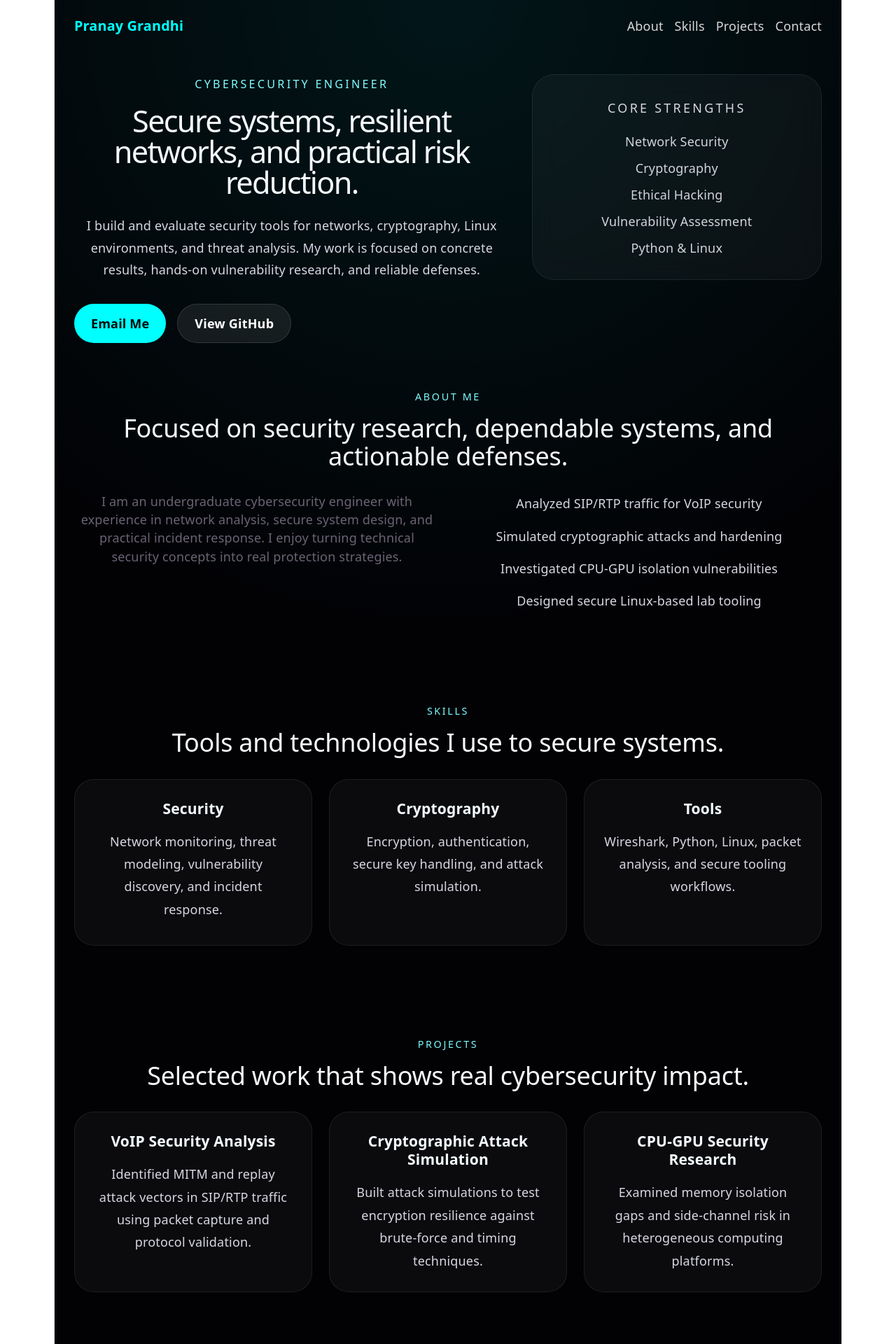
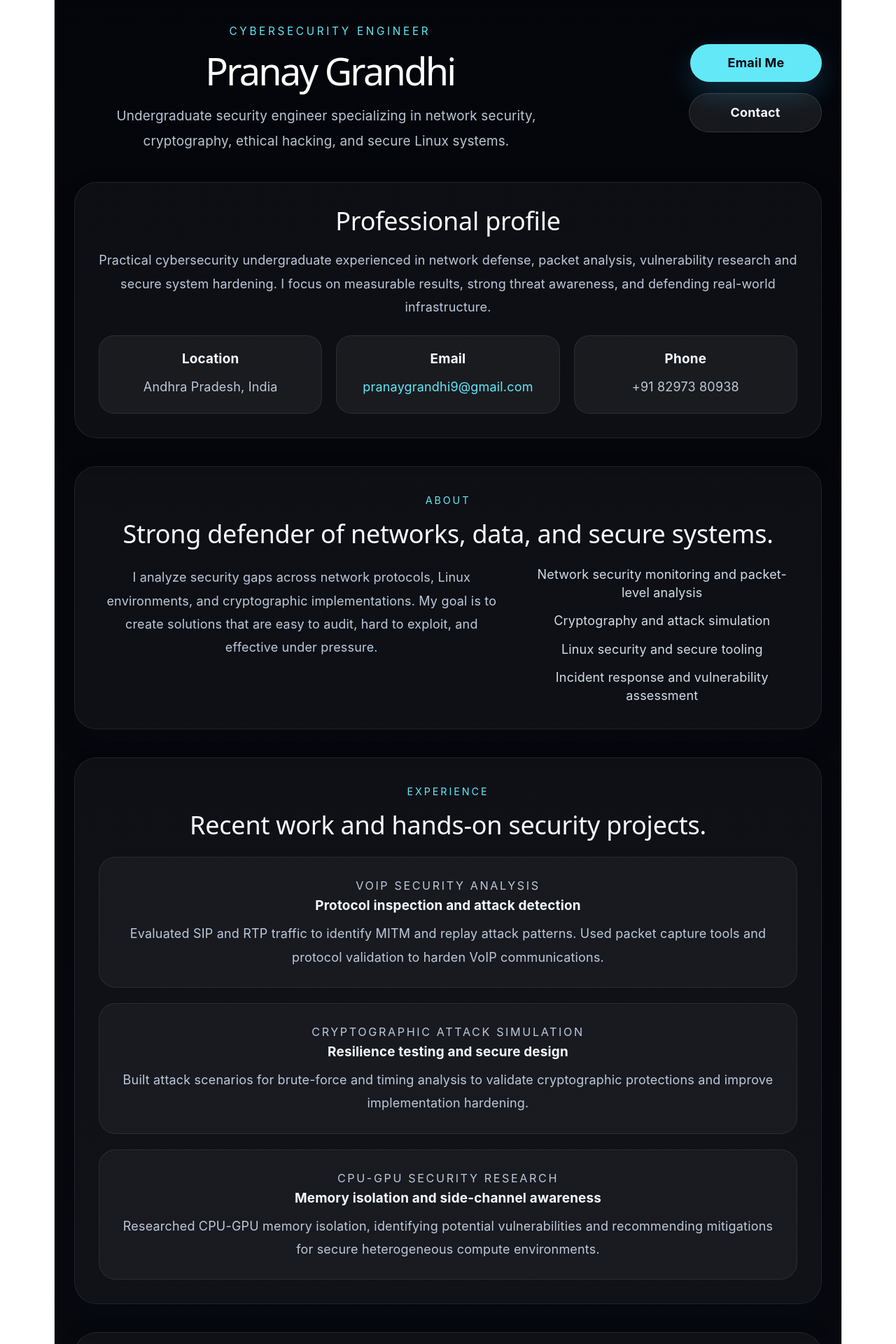
Before and after one commit to pranaygrandhi/pranaygrandhi.github.io, a React app: page / in a window 1280 px wide. Shown: the top 1920 px of the page at 70% size. Built offline with nearby package versions, Linux system fonts and the light colour scheme; the HTML template or start-up script is replaced by a standard one.

Commit message:
updated portfolio

```diff
--- a/src/App.css
+++ b/src/App.css
@@ -1,86 +1,237 @@
 .portfolio-app {
   min-height: 100vh;
-  color: var(--text);
-  background: radial-gradient(circle at top, rgba(0, 255, 255, 0.08), transparent 35%), #020205;
+  padding: 32px 0 48px;
+  background: linear-gradient(180deg, #04050a 0%, #090b12 100%);
+  color: #e6eaef;
+  font-family: Inter, system-ui, -apple-system, BlinkMacSystemFont, 'Segoe UI', sans-serif;
 }
 
-.site-header {
-  display: flex;
-  justify-content: space-between;
-  align-items: center;
-  gap: 24px;
+.resume-header {
   max-width: 1120px;
   margin: 0 auto;
-  padding: 24px 28px 0;
+  padding: 0 28px;
+  display: grid;
+  grid-template-columns: 1.4fr 0.6fr;
+  gap: 24px;
+  align-items: center;
 }
 
-.brand {
-  color: #00ffff;
-  font-size: 1.1rem;
-  font-weight: 700;
+.eyebrow {
+  letter-spacing: 0.24em;
+  text-transform: uppercase;
+  color: #62e8f7;
+  font-size: 0.85rem;
+  margin-bottom: 16px;
+}
+
+.resume-header h1 {
+  font-size: clamp(3rem, 4vw, 4.5rem);
+  margin: 0;
+  line-height: 1;
+  letter-spacing: -0.05em;
+  color: #fff;
+}
+
+.headline {
+  margin: 20px 0 0;
+  font-size: 1.05rem;
+  line-height: 1.9;
+  color: #b9c6d3;
+  max-width: 720px;
+}
+
+.header-actions {
+  display: flex;
+  justify-content: flex-end;
+  gap: 16px;
+  flex-wrap: wrap;
+}
+
+.btn {
+  display: inline-flex;
+  align-items: center;
+  justify-content: center;
+  min-width: 140px;
+  padding: 16px 28px;
+  border-radius: 999px;
+  font-weight: 600;
+  text-decoration: none;
+  transition: transform 0.2s ease, box-shadow 0.2s ease, background 0.2s ease;
+}
+
+.btn:hover {
+  transform: translateY(-1px);
+}
+
+.btn-primary {
+  background: linear-gradient(90deg, #6be9ff 0%, #31c4ff 100%);
+  color: #06121d;
+  box-shadow: 0 16px 40px rgba(49, 196, 255, 0.22);
+}
+
+.btn-secondary {
+  background: rgba(255, 255, 255, 0.06);
+  color: #e6f7ff;
+  border: 1px solid rgba(255, 255, 255, 0.12);
+}
+
+.resume-main {
+  max-width: 1120px;
+  margin: 40px auto 0;
+  padding: 0 28px;
+  display: grid;
+  gap: 40px;
+}
+
+.resume-overview,
+.resume-section {
+  background: rgba(255, 255, 255, 0.04);
+  border: 1px solid rgba(255, 255, 255, 0.08);
+  border-radius: 32px;
+  padding: 34px;
+  box-shadow: 0 18px 40px rgba(2, 10, 26, 0.16);
+}
+
+.overview-card {
+  margin-bottom: 24px;
+}
+
+.overview-card h2,
+.section-heading h2 {
+  font-size: clamp(2rem, 2.8vw, 2.5rem);
+  margin: 0 0 18px;
+  color: #f8fbff;
+}
+
+.overview-card p,
+.resume-section p,
+.detail-cards p,
+.timeline-item p {
+  color: #bdc9d9;
+  line-height: 1.85;
+  margin: 0;
+}
+
+.detail-cards {
+  display: grid;
+  grid-template-columns: repeat(3, minmax(180px, 1fr));
+  gap: 20px;
+}
+
+.detail-cards article {
+  background: rgba(255, 255, 255, 0.05);
+  border: 1px solid rgba(255, 255, 255, 0.08);
+  border-radius: 22px;
+  padding: 20px;
+}
+
+.detail-cards h3,
+.timeline-item h3,
+.contact-card-large h3,
+.education-card h3 {
+  margin: 0 0 10px;
+  color: #f4fbff;
+  font-size: 1.05rem;
+}
+
+.detail-cards p a,
+.contact-card-large a {
+  color: #62e8f7;
   text-decoration: none;
 }
 
-.site-nav {
-  display: flex;
-  flex-wrap: wrap;
+.section-heading span {
+  display: inline-block;
+  color: #62e8f7;
+  text-transform: uppercase;
+  letter-spacing: 0.2em;
+  font-size: 0.8rem;
+  margin-bottom: 14px;
+}
+
+.section-heading {
+  margin-bottom: 24px;
+}
+
+.text-grid {
+  display: grid;
+  grid-template-columns: 1.2fr 0.8fr;
+  gap: 32px;
+}
+
+.text-grid ul {
+  list-style: none;
+  padding: 0;
+  margin: 0;
+  display: grid;
+  gap: 14px;
+}
+
+.text-grid li {
+  color: #d3dce8;
+}
+
+.timeline {
+  display: grid;
+  gap: 22px;
+}
+
+.timeline-item {
+  background: rgba(255, 255, 255, 0.04);
+  border: 1px solid rgba(255, 255, 255, 0.08);
+  border-radius: 24px;
+  padding: 26px;
+}
+
+.timeline-date {
+  margin: 0 0 10px;
+  font-size: 0.9rem;
+  color: #62e8f7;
+  text-transform: uppercase;
+  letter-spacing: 0.16em;
+}
+
+.skills-grid {
+  display: grid;
+  grid-template-columns: repeat(4, minmax(0, 1fr));
   gap: 16px;
 }
 
-.site-nav a {
-  color: rgba(255, 255, 255, 0.84);
-  text-decoration: none;
-  font-weight: 500;
-  transition: color 0.2s ease;
+.skills-grid span {
+  display: inline-flex;
+  align-items: center;
+  justify-content: center;
+  padding: 14px 16px;
+  border-radius: 999px;
+  background: rgba(255, 255, 255, 0.06);
+  color: #eaf1f8;
+  font-weight: 600;
 }
 
-.site-nav a:hover,
-.site-nav a:focus-visible {
-  color: #00ffff;
+.education-card {
+  background: rgba(255, 255, 255, 0.04);
+  border: 1px solid rgba(255, 255, 255, 0.08);
+  border-radius: 24px;
+  padding: 26px;
 }
 
-.hero {
+.contact-section .contact-card-large {
   display: grid;
-  grid-template-columns: minmax(0, 1.2fr) minmax(280px, 0.8fr);
-  gap: 32px;
-  align-items: start;
-  max-width: 1120px;
-  margin: 0 auto;
-  padding: 56px 28px 0;
+  grid-template-columns: 1.3fr 0.7fr;
+  gap: 24px;
+  align-items: center;
+  background: rgba(255, 255, 255, 0.06);
+  border: 1px solid rgba(255, 255, 255, 0.08);
+  border-radius: 28px;
+  padding: 32px;
 }
 
-.hero-copy {
-  max-width: 640px;
+.contact-card-large h3 {
+  margin-top: 0;
 }
 
-.eyebrow {
-  display: inline-block;
-  margin-bottom: 18px;
-  font-size: 0.9rem;
-  letter-spacing: 0.2em;
-  text-transform: uppercase;
-  color: #7efcff;
-}
-
-.hero h1 {
-  font-size: clamp(2.4rem, 3vw, 4rem);
-  line-height: 1.02;
-  margin: 0 0 24px;
-  color: #f4fbff;
-}
-
-.hero p {
-  font-size: 1rem;
-  line-height: 1.75;
-  max-width: 640px;
-  color: #d7d7e3;
-}
-
-.hero-actions {
-  display: flex;
-  flex-wrap: wrap;
-  gap: 16px;
-  margin-top: 32px;
+.contact-card-large p {
+  color: #d2dae5;
 }
 
 .btn {
@@ -89,9 +240,9 @@
   justify-content: center;
   border-radius: 999px;
   padding: 14px 24px;
-  font-weight: 600;
+  font-weight: 700;
   text-decoration: none;
-  transition: transform 0.2s ease, box-shadow 0.2s ease, background-color 0.2s ease;
+  transition: transform 0.2s ease, box-shadow 0.2s ease, color 0.2s ease;
 }
 
 .btn:hover,
@@ -100,177 +251,53 @@
 }
 
 .btn-primary {
-  background: #00ffff;
-  color: #050505;
+  background: #62e8f7;
+  color: #020617;
 }
 
 .btn-secondary {
   background: rgba(255, 255, 255, 0.08);
-  color: #fff;
+  color: #f8fbff;
   border: 1px solid rgba(255, 255, 255, 0.12);
 }
 
-.hero-panel {
-  background: rgba(255, 255, 255, 0.04);
-  border: 1px solid rgba(255, 255, 255, 0.08);
-  border-radius: 32px;
-  padding: 32px;
-  backdrop-filter: blur(16px);
-}
-
-.hero-panel-content {
-  display: grid;
-  gap: 18px;
-}
-
-.panel-title {
-  color: #84ffff;
-  font-size: 0.9rem;
-  text-transform: uppercase;
-  letter-spacing: 0.18em;
-}
-
-.hero-panel ul {
-  list-style: none;
-  padding: 0;
-  margin: 0;
-  display: grid;
-  gap: 12px;
-}
-
-.hero-panel li {
-  color: #d1d5db;
-}
-
-.section {
-  max-width: 1120px;
-  margin: 0 auto;
-  padding: 64px 28px;
-}
-
-.section-intro span {
-  display: block;
-  margin-bottom: 12px;
-  color: #7efcff;
-  text-transform: uppercase;
-  letter-spacing: 0.18em;
-  font-size: 0.8rem;
-}
-
-.section-intro h2 {
-  font-size: clamp(2rem, 2.4vw, 2.75rem);
-  margin: 0;
-  color: #f7fafc;
-  line-height: 1.1;
-}
-
-.section-grid,
-.skill-grid,
-.project-grid,
-.contact-grid {
-  display: grid;
-  gap: 24px;
-  margin-top: 32px;
-}
-
-.section-grid {
-  grid-template-columns: repeat(2, minmax(0, 1fr));
-}
-
-.about-list {
-  list-style: none;
-  padding: 0;
-  margin: 0;
-  display: grid;
-  gap: 14px;
-}
-
-.about-list li {
-  color: #d7d7e3;
-  line-height: 1.8;
-}
-
-.skill-grid {
-  grid-template-columns: repeat(3, minmax(220px, 1fr));
-}
-
-.skill-card,
-.project-card,
-.contact-card {
-  background: rgba(255, 255, 255, 0.04);
-  border: 1px solid rgba(255, 255, 255, 0.08);
-  border-radius: 28px;
-  padding: 28px;
-  min-height: 180px;
-}
-
-.skill-card h3,
-.project-card h3,
-.contact-card h3 {
-  margin-top: 0;
-  margin-bottom: 18px;
-  color: #f4fbff;
-}
-
-.skill-card p,
-.project-card p,
-.contact-card p {
-  color: #d7d7e3;
-  line-height: 1.8;
-}
-
-.project-grid {
-  grid-template-columns: repeat(3, minmax(240px, 1fr));
-}
-
-.contact-grid {
-  grid-template-columns: repeat(3, minmax(200px, 1fr));
-}
-
-.contact-card a {
-  color: #00ffff;
-  text-decoration: none;
-}
-
-.site-footer {
-  max-width: 1120px;
-  margin: 0 auto;
-  padding: 24px 28px 48px;
-  color: #8892b0;
-  font-size: 0.95rem;
-  text-align: center;
-}
-
-@media (max-width: 1000px) {
-  .hero {
+@media (max-width: 1024px) {
+  .resume-header,
+  .text-grid,
+  .detail-cards,
+  .contact-card-large {
     grid-template-columns: 1fr;
   }
 
-  .section-grid,
-  .skill-grid,
-  .project-grid,
-  .contact-grid {
-    grid-template-columns: 1fr;
+  .header-actions {
+    justify-content: start;
   }
 }
 
-@media (max-width: 640px) {
-  .site-header {
-    flex-direction: column;
-    align-items: flex-start;
-    padding: 20px 20px 0;
+@media (max-width: 720px) {
+  .resume-header {
+    padding: 0 20px;
   }
 
-  .hero {
-    padding-top: 40px;
+  .resume-main {
+    padding: 0 20px;
   }
 
-  .section {
-    padding: 52px 20px;
+  .skills-grid {
+    grid-template-columns: repeat(2, minmax(0, 1fr));
+  }
+}
+
+@media (max-width: 520px) {
+  .resume-header h1 {
+    font-size: 2.4rem;
+  }
+
+  .headline {
+    font-size: 1rem;
   }
 
   .btn {
     width: 100%;
-    justify-content: center;
   }
 }
--- a/src/App.jsx
+++ b/src/App.jsx
@@ -3,159 +3,174 @@ import './App.css'
 function App() {
   return (
     <div className="portfolio-app">
-      <header className="site-header">
-        <a href="#top" className="brand">
-          Pranay Grandhi
-        </a>
+      <header className="resume-header">
+        <div>
+          <p className="eyebrow">Cybersecurity Engineer</p>
+          <h1>Pranay Grandhi</h1>
+          <p className="headline">
+            Undergraduate security engineer specializing in network security,
+            cryptography, ethical hacking, and secure Linux systems.
+          </p>
+        </div>
 
-        <nav className="site-nav" aria-label="Primary navigation">
-          <a href="#about">About</a>
-          <a href="#skills">Skills</a>
-          <a href="#projects">Projects</a>
-          <a href="#contact">Contact</a>
-        </nav>
+        <div className="header-actions">
+          <a className="btn btn-primary" href="mailto:pranaygrandhi9@gmail.com">
+            Email Me
+          </a>
+          <a className="btn btn-secondary" href="#contact">
+            Contact</a>
+        </div>
       </header>
 
-      <main>
-        <section className="hero" id="top">
-          <div className="hero-copy">
-            <span className="eyebrow">Cybersecurity Engineer</span>
-            <h1>Secure systems, resilient networks, and practical risk reduction.</h1>
+      <main className="resume-main">
+        <section className="resume-overview">
+          <div className="overview-card">
+            <h2>Professional profile</h2>
             <p>
-              I build and evaluate security tools for networks, cryptography,
-              Linux environments, and threat analysis. My work is focused on
-              concrete results, hands-on vulnerability research, and reliable
-              defenses.
+              Practical cybersecurity undergraduate experienced in network
+              defense, packet analysis, vulnerability research and secure
+              system hardening. I focus on measurable results, strong threat
+              awareness, and defending real-world infrastructure.
             </p>
-
-            <div className="hero-actions">
-              <a className="btn btn-primary" href="mailto:pranaygrandhi9@gmail.com">
-                Email Me
-              </a>
-              <a
-                className="btn btn-secondary"
-                href="https://github.com/pranaygrandhi"
-                target="_blank"
-                rel="noreferrer"
-              >
-                View GitHub
-              </a>
-            </div>
           </div>
 
-          <div className="hero-panel">
-            <div className="hero-panel-content">
-              <p className="panel-title">Core strengths</p>
+          <div className="detail-cards">
+            <article>
+              <h3>Location</h3>
+              <p>Andhra Pradesh, India</p>
+            </article>
+            <article>
+              <h3>Email</h3>
+              <p>
+                <a href="mailto:pranaygrandhi9@gmail.com">pranaygrandhi9@gmail.com</a>
+              </p>
+            </article>
+            <article>
+              <h3>Phone</h3>
+              <p>+91 82973 80938</p>
+            </article>
+          </div>
+        </section>
+
+        <section className="resume-section" id="about">
+          <div className="section-heading">
+            <span>About</span>
+            <h2>Strong defender of networks, data, and secure systems.</h2>
+          </div>
+
+          <div className="text-grid">
+            <div>
+              <p>
+                I analyze security gaps across network protocols, Linux
+                environments, and cryptographic implementations. My goal is to
+                create solutions that are easy to audit, hard to exploit, and
+                effective under pressure.
+              </p>
+            </div>
+            <div>
               <ul>
-                <li>Network Security</li>
-                <li>Cryptography</li>
-                <li>Ethical Hacking</li>
-                <li>Vulnerability Assessment</li>
-                <li>Python & Linux</li>
+                <li>Network security monitoring and packet-level analysis</li>
+                <li>Cryptography and attack simulation</li>
+                <li>Linux security and secure tooling</li>
+                <li>Incident response and vulnerability assessment</li>
               </ul>
             </div>
           </div>
         </section>
 
-        <section className="section about" id="about">
-          <div className="section-intro">
-            <span>About Me</span>
-            <h2>Focused on security research, dependable systems, and actionable defenses.</h2>
+        <section className="resume-section" id="experience">
+          <div className="section-heading">
+            <span>Experience</span>
+            <h2>Recent work and hands-on security projects.</h2>
           </div>
 
-          <div className="section-grid">
-            <div>
+          <div className="timeline">
+            <article className="timeline-item">
+              <p className="timeline-date">VoIP Security Analysis</p>
+              <h3>Protocol inspection and attack detection</h3>
               <p>
-                I am an undergraduate cybersecurity engineer with experience in
-                network analysis, secure system design, and practical incident
-                response. I enjoy turning technical security concepts into real
-                protection strategies.
+                Evaluated SIP and RTP traffic to identify MITM and replay
+                attack patterns. Used packet capture tools and protocol
+                validation to harden VoIP communications.
               </p>
-            </div>
+            </article>
 
-            <div>
-              <ul className="about-list">
-                <li>Analyzed SIP/RTP traffic for VoIP security</li>
-                <li>Simulated cryptographic attacks and hardening</li>
-                <li>Investigated CPU-GPU isolation vulnerabilities</li>
-                <li>Designed secure Linux-based lab tooling</li>
-              </ul>
-            </div>
-          </div>
-        </section>
+            <article className="timeline-item">
+              <p className="timeline-date">Cryptographic Attack Simulation</p>
+              <h3>Resilience testing and secure design</h3>
+              <p>
+                Built attack scenarios for brute-force and timing analysis to
+                validate cryptographic protections and improve implementation
+                hardening.
+              </p>
+            </article>
 
-        <section className="section skills" id="skills">
-          <div className="section-intro">
-            <span>Skills</span>
-            <h2>Tools and technologies I use to secure systems.</h2>
-          </div>
-
-          <div className="skill-grid">
-            <article className="skill-card">
-              <h3>Security</h3>
-              <p>Network monitoring, threat modeling, vulnerability discovery, and incident response.</p>
-            </article>
-            <article className="skill-card">
-              <h3>Cryptography</h3>
-              <p>Encryption, authentication, secure key handling, and attack simulation.</p>
-            </article>
-            <article className="skill-card">
-              <h3>Tools</h3>
-              <p>Wireshark, Python, Linux, packet analysis, and secure tooling workflows.</p>
+            <article className="timeline-item">
+              <p className="timeline-date">CPU-GPU Security Research</p>
+              <h3>Memory isolation and side-channel awareness</h3>
+              <p>
+                Researched CPU-GPU memory isolation, identifying potential
+                vulnerabilities and recommending mitigations for secure
+                heterogeneous compute environments.
+              </p>
             </article>
           </div>
         </section>
 
-        <section className="section projects" id="projects">
-          <div className="section-intro">
-            <span>Projects</span>
-            <h2>Selected work that shows real cybersecurity impact.</h2>
+        <section className="resume-section" id="skills">
+          <div className="section-heading">
+            <span>Skills</span>
+            <h2>Technical capabilities and security tools.</h2>
           </div>
 
-          <div className="project-grid">
-            <article className="project-card">
-              <h3>VoIP Security Analysis</h3>
-              <p>Identified MITM and replay attack vectors in SIP/RTP traffic using packet capture and protocol validation.</p>
-            </article>
-            <article className="project-card">
-              <h3>Cryptographic Attack Simulation</h3>
-              <p>Built attack simulations to test encryption resilience against brute-force and timing techniques.</p>
-            </article>
-            <article className="project-card">
-              <h3>CPU-GPU Security Research</h3>
-              <p>Examined memory isolation gaps and side-channel risk in heterogeneous computing platforms.</p>
-            </article>
+          <div className="skills-grid">
+            <span>Network Security</span>
+            <span>Cryptography</span>
+            <span>Ethical Hacking</span>
+            <span>Wireshark</span>
+            <span>Python</span>
+            <span>Linux Security</span>
+            <span>Vulnerability Assessment</span>
+            <span>Secure Systems</span>
           </div>
         </section>
 
-        <section className="section contact" id="contact">
-          <div className="section-intro">
-            <span>Contact</span>
-            <h2>Ready to collaborate on security research or defence-focused engineering.</h2>
+        <section className="resume-section" id="education">
+          <div className="section-heading">
+            <span>Education</span>
+            <h2>Security-focused studies and technical foundation.</h2>
           </div>
 
-          <div className="contact-grid">
-            <div className="contact-card">
-              <h3>Email</h3>
+          <div className="education-card">
+            <h3>Undergraduate in Cybersecurity</h3>
+            <p>Focused on network security, cryptography, secure systems, and threat analysis.</p>
+          </div>
+        </section>
+
+        <section className="resume-section contact-section" id="contact">
+          <div className="section-heading">
+            <span>Contact</span>
+            <h2>Let's connect on projects, research, or security roles.</h2>
+          </div>
+
+          <div className="contact-card-large">
+            <div>
+              <h3>Reach out</h3>
               <p>
-                <a href="mailto:pranaygrandhi9@gmail.com">pranaygrandhi9@gmail.com</a>
+                Email: <a href="mailto:pranaygrandhi9@gmail.com">pranaygrandhi9@gmail.com</a>
               </p>
+              <p>Phone: +91 82973 80938</p>
             </div>
-            <div className="contact-card">
-              <h3>Phone</h3>
-              <p>+91 82973 80938</p>
-            </div>
-            <div className="contact-card">
-              <h3>Location</h3>
-              <p>Andhra Pradesh, India</p>
+            <div>
+              <p>
+                <a className="btn btn-primary" href="mailto:pranaygrandhi9@gmail.com">
+                  Send a message
+                </a>
+              </p>
             </div>
           </div>
         </section>
       </main>
-
-      <footer className="site-footer">
-        <p>© {new Date().getFullYear()} Pranay Grandhi. Built with React and Vite.</p>
-      </footer>
     </div>
   )
 }
```
